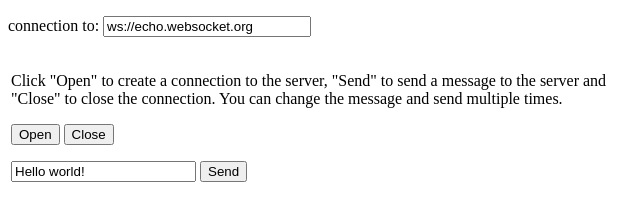
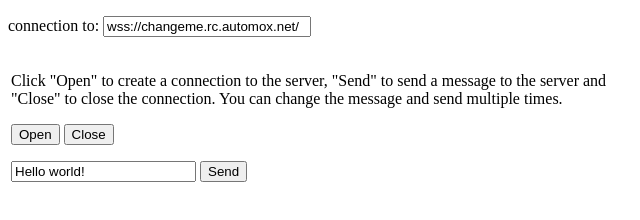
Before and after one commit to AutomoxCommunity/rc-tools, a plain HTML site: page echo.html in a window 1280 px wide. Shown: the full height of the page, 0-640 px from the left. Drawn offline with Linux system fonts and the light colour scheme.

Commit message:
Fix placeholder URL, set executable flag on binaries

```diff
--- a/echo.html
+++ b/echo.html
@@ -61,7 +61,7 @@
 <body>
 <p>connection to: <label for="endpoint">
     <input type="text" id="endpoint" name="endpoint"
-           value="ws://echo.websocket.org"
+           value="wss://changeme.rc.automox.net/"
            style="width: 200px"><br>
 </label>
 </p>
```
Also changed, not shown: 1 other file.
